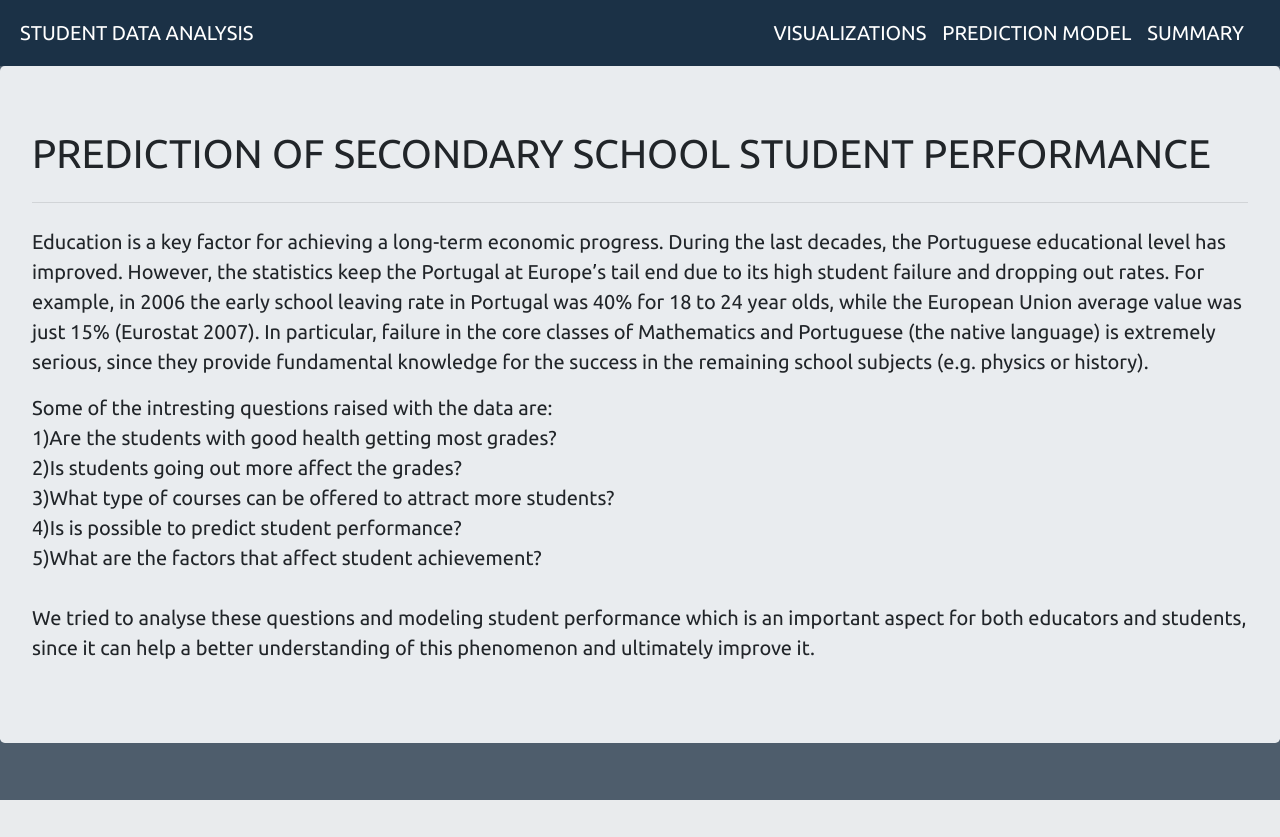
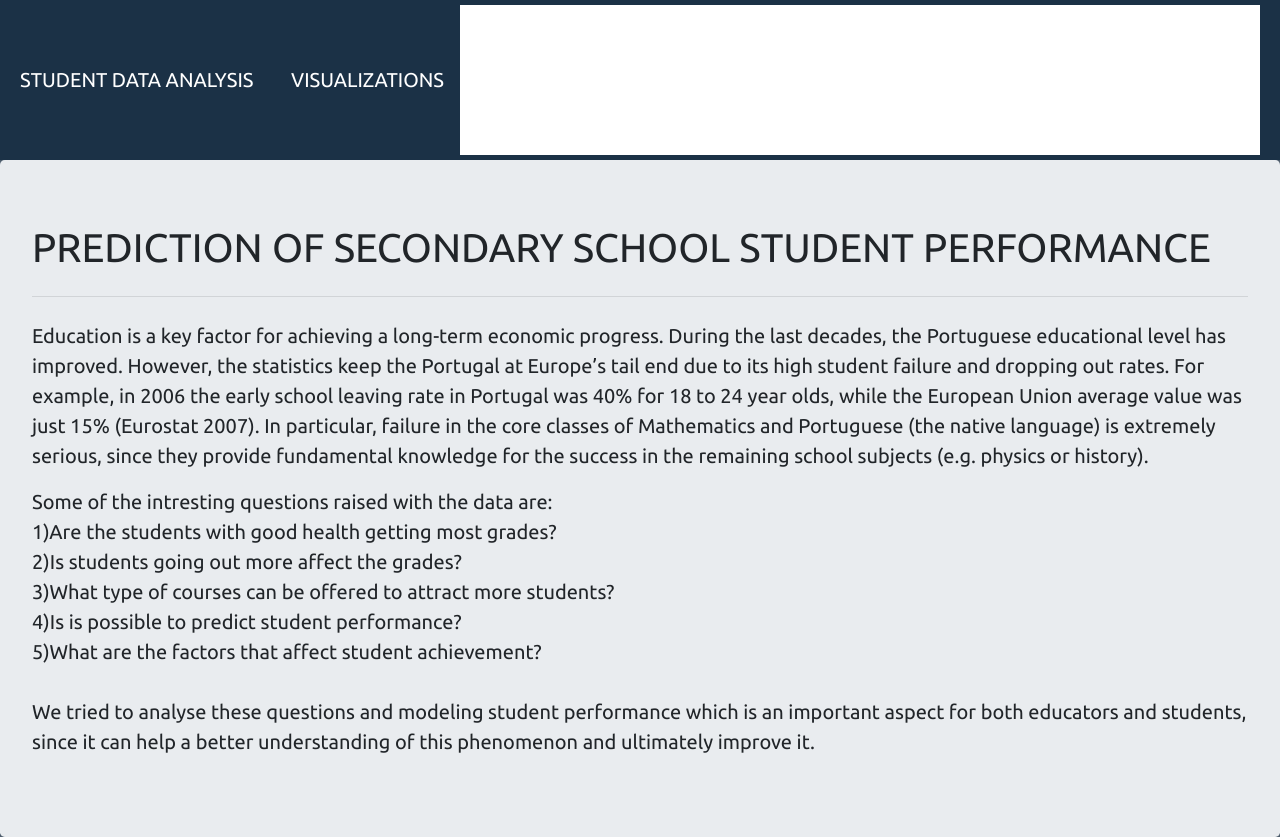
Before and after one commit to prasannarangam21/Project-3, a Flask app: page / in a window 1280 px wide. Before the commit the page ends 800 px from the top, so only its background shows below. Run offline with Flask 2, Linux system fonts and the light colour scheme; parts of the project's set-up code (start-up, migrations or seed data) failed here and were passed over; some libraries are stand-ins or nearby versions.

Commit message:
Adding style for 'span' tag

```diff
--- a/static/css/style.css
+++ b/static/css/style.css
@@ -41,6 +41,13 @@
   background-color: #1b3146;
 }
 
+span{
+  display:block;
+  background-color:white;
+  width: 400px;
+  height: 150px;
+  text-align: center;
+}
 /* The footer is positioned at the bottom of the page */
 
 .footer {
```
